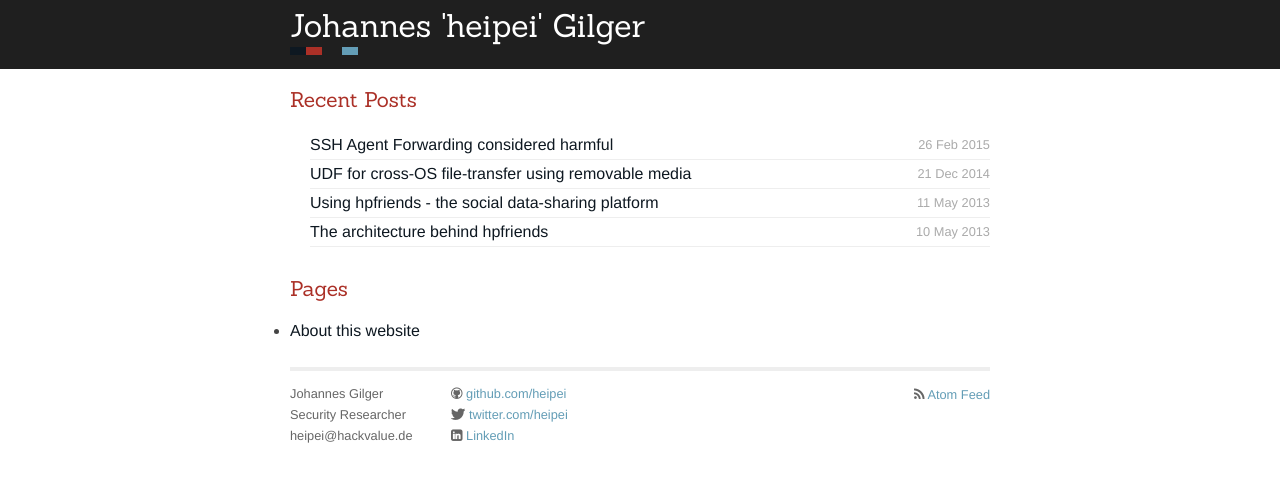
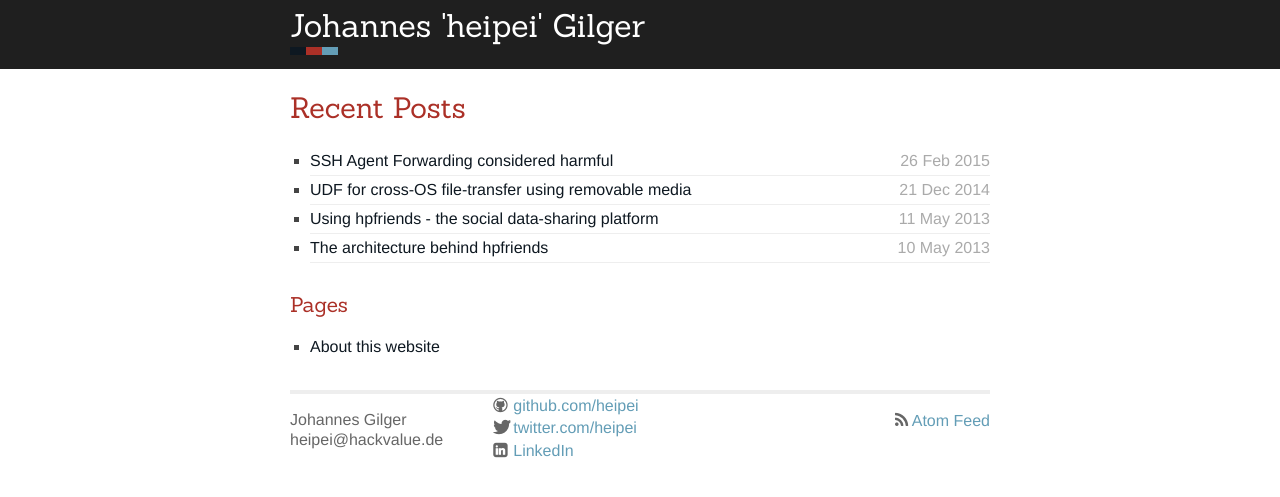
Before and after one commit to heipei/heipei.github.io, a Jekyll site: the page built from index.html, in a window 1280 px wide. Shown: the top 497 px of the page. Built offline with Jekyll 4.4.1, drawn with Linux system fonts in a browser that asks for light colours.

Commit message:
CSS fixes, about page

```diff
--- a/_layouts/default.html
+++ b/_layouts/default.html
@@ -31,17 +31,14 @@
 			<div class="contact">
 				<p>
 					Johannes Gilger<br/>
-          Security Researcher<br/>
           &#104;&#101;&#105;&#112;&#101;&#105;&#64;&#104;&#97;&#99;&#107;&#118;&#97;&#108;&#117;&#101;&#46;&#100;&#101;
 				</p>
 			</div>
-			<div class="contact">
-				<p>
-					<i class="icon-github"></i> <a href="http://github.com/heipei/">github.com/heipei</a><br />
-					<i class="icon-twitter"></i> <a href="http://twitter.com/heipei/">twitter.com/heipei</a><br />
-					<i class="icon-linkedin-sign"></i> <a href="http://www.linkedin.com/pub/johannes-gilger/35/932/9b9">LinkedIn</a>
-				</p>
-			</div>
+			<table class="contact">
+				<tr><td><i class="icon-github"></i></td><td> <a href="http://github.com/heipei/">github.com/heipei</a></td></tr>
+				<tr><td><i class="icon-twitter"></i></td><td> <a href="http://twitter.com/heipei/">twitter.com/heipei</a></td></tr>
+                <tr><td><i class="icon-linkedin-sign"></i></td><td> <a href="http://www.linkedin.com/pub/johannes-gilger/35/932/9b9">LinkedIn</a></td></tr>
+			</table>
 		 	<div class="rss">
 				<i class="icon-rss"></i> <a href="/atom.xml">Atom Feed</a>
 			</div>
--- a/about.html
+++ b/about.html
@@ -4,6 +4,8 @@
 ---
 
 <h1>About</h1>
+
+<div id="profile_picture"></div>
 
 <p>This website is my personal space to document some of my more nerdy and
 technologically involved projects. This is the long-anticipated split from my
--- a/css/screen.css
+++ b/css/screen.css
@@ -1,10 +1,4 @@
 @import url(https://fonts.googleapis.com/css?family=Open+Sans|Sanchez:400italic,400);
-
-/*****************************************************************************/
-/*
-/* Common
-/*
-/*****************************************************************************/
 
 * {
     margin: 0;
@@ -46,12 +40,6 @@
 
 }
 
-/*
-a:visited {
-    color: rgb(149, 161, 168);
-}
-*/
-
 table {
     font-size: inherit;
     font: 100%;
@@ -60,12 +48,6 @@
 blockquote {
     margin-left:1em;
 }
-
-/*****************************************************************************/
-/*
-/* Site
-/*
-/*****************************************************************************/
 
 .site {
     max-width: 700px;
@@ -82,6 +64,9 @@
 
 .header .site .title a {
     color: #ffffff;
+}
+.header .site .title a:hover, .header .site .title a:visited:hover {
+    color: #dddddd;
 }
 
 h1, h2, h3, h4, h5, h6, .comments {
@@ -100,7 +85,7 @@
   font-size: 130%;
 }
 
-div#post h1:first-child {
+div.site h1:first-child {
   font-size: 1.8em;
 }
 
@@ -126,7 +111,8 @@
 }
 
 .site .footer {
-    font-size: 0.8em;
+    display: block;
+    font-size: 1em;
     color: #666;
     border-top: 4px solid #eee;
     margin-top: 2em;
@@ -150,17 +136,13 @@
     float: right;
 }
 
-/*****************************************************************************/
-/*
-/* Home
-/*
-/*****************************************************************************/
-
-ul.posts {
-    list-style-type: none;
+div.home ul {
+    list-style-type: square;
     margin-bottom: 2em;
     margin-left: 10px;
     padding-left: 10px;
+}
+ul.posts {
 }
 
 ul.posts li {
@@ -170,7 +152,6 @@
 
 ul.posts span {
     color: #aaa;
-    font-size: 80%;
 }
 
 ul.posts a {
@@ -180,18 +161,6 @@
 ul.posts li span.date {
     float: right;
 }
-
-/*****************************************************************************/
-/*
-/* Posts
-/*
-/*****************************************************************************/
-
-#post {
-
-}
-
-  /* standard */
 
 #post pre {
     border: 1px solid #ddd;
@@ -211,7 +180,6 @@
 }
 
 #post code {
-  font-size: 85%;
   padding: 0px;
   line-height: 1em;
   text-align: left;
@@ -224,8 +192,6 @@
 pre, code {
   font-family: 'Ubuntu Mono', monospace;
 }
-
-  /* terminal */
 
 #post pre.terminal {
     border: 1px solid black;
@@ -269,13 +235,30 @@
 
 div.block3 {
     background-color: rgb(99, 157, 182);
-  margin-left: 20px;
 }
 
 div.home a {
   color: rgb(14, 24, 33);
 }
 
+div#profile_picture {
+    float: right;
+    margin-top: -50px;
+    display: inline-block;
+    width: 250px;
+    height: 250px;
+    border-radius: 150px;
+    -webkit-border-radius: 150px;
+    -moz-border-radius: 150px;
+    background: url(https://farm6.staticflickr.com/5548/9201039525_26644cf490.jpg) no-repeat;
+    background-position: center;
+}
+
+@media screen and (max-width: 550px) {
+    span.date {
+        display: none;
+    }
+}
 
 @media screen and (max-device-width: 700px) {
     .site {
```
